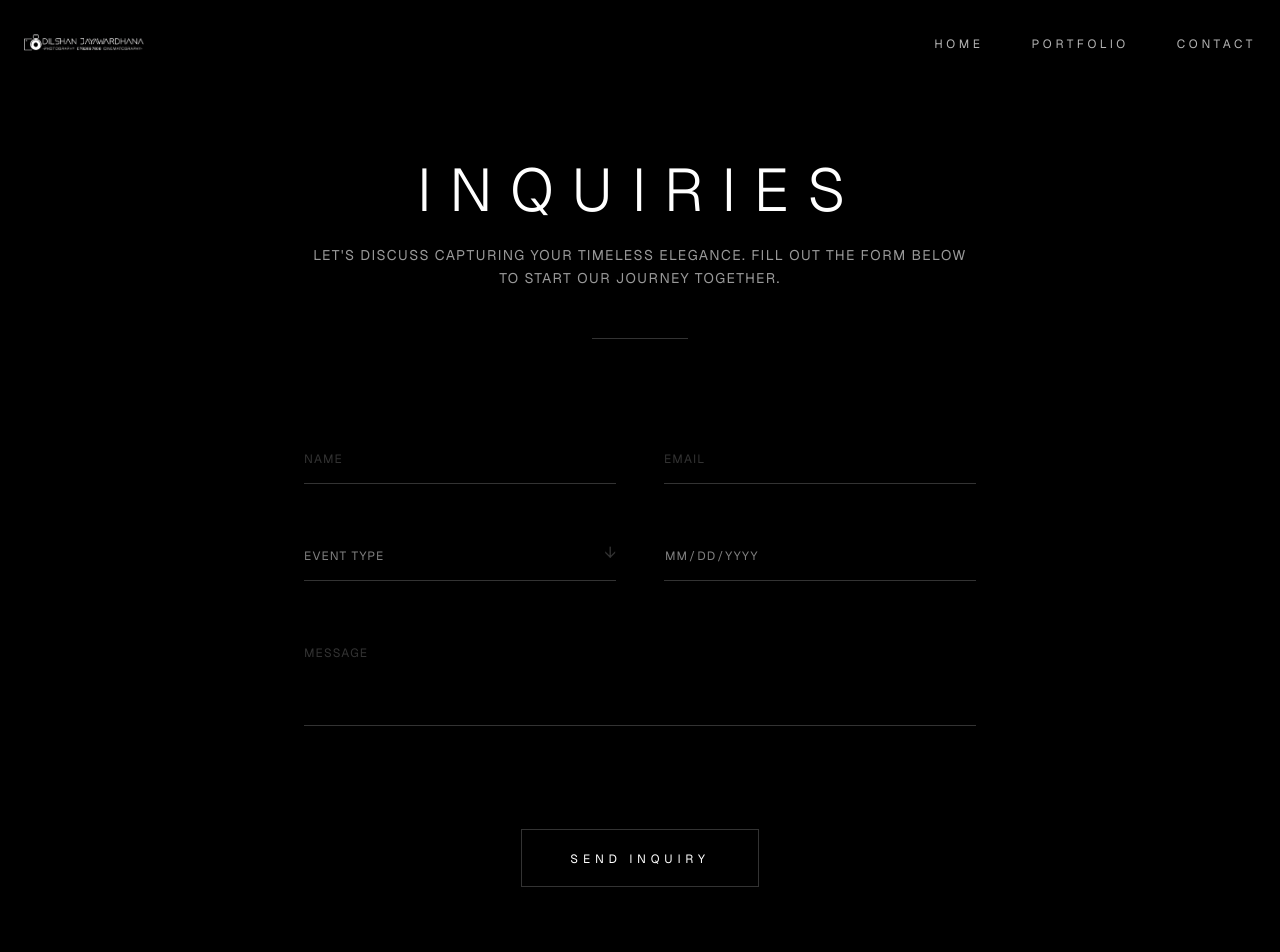
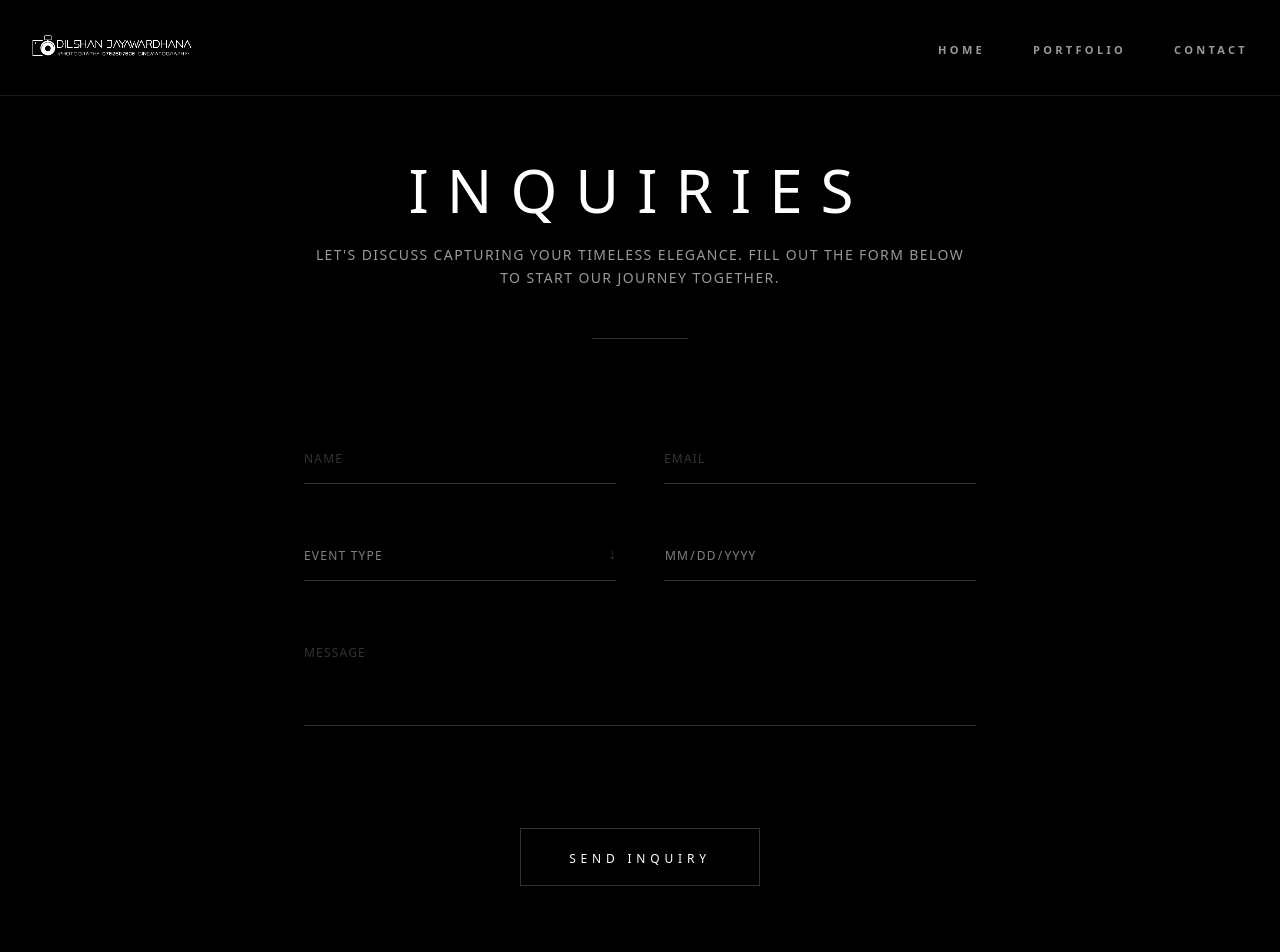
Before and after one commit to sadewbagya58-cyber/dilshan-jayawardhana, a Next.js app: page /contact in a window 1280 px wide. Shown: the top 952 px of the page. Built offline with nearby package versions, Linux system fonts and the light colour scheme.

Commit message:
style: overhaul UI to structured professional photography aesthetic

```diff
--- a/src/app/globals.css
+++ b/src/app/globals.css
@@ -3,19 +3,19 @@
 :root {
   --background: #000000;
   --foreground: #ffffff;
-  --muted: #1a1a1a;
-  --muted-foreground: #a3a3a3;
+  --accent: #222222;
+  --muted: #111111;
+  --muted-foreground: #888888;
   --border: #333333;
 }
 
 @theme inline {
   --color-background: var(--background);
   --color-foreground: var(--foreground);
+  --color-accent: var(--accent);
   --color-muted: var(--muted);
   --color-muted-foreground: var(--muted-foreground);
   --color-border: var(--border);
-  --font-sans: var(--font-geist-sans);
-  --font-mono: var(--font-geist-mono);
 }
 
 body {
@@ -26,13 +26,41 @@ body {
   -moz-osx-font-smoothing: grayscale;
 }
 
-/* Smooth scrolling */
 html {
   scroll-behavior: smooth;
 }
 
-/* Luxury Typography selection */
 ::selection {
   background: #ffffff;
   color: #000000;
 }
+
+/* Professional Overhaul Utilities */
+.heading-bold {
+  font-weight: 800;
+  text-transform: uppercase;
+  letter-spacing: 0.1em;
+  line-height: 1.2;
+}
+
+.boxy-container {
+  max-width: 1400px;
+  margin: 0 auto;
+  padding: 0 2rem;
+}
+
+.sharp-button {
+  background: #1a1a1a;
+  color: #ffffff;
+  text-transform: uppercase;
+  font-weight: 700;
+  letter-spacing: 0.2em;
+  padding: 1.25rem 2.5rem;
+  transition: all 0.3s ease;
+  border: 1px solid #333333;
+}
+
+.sharp-button:hover {
+  background: #ffffff;
+  color: #000000;
+}
--- a/src/components/Navbar.tsx
+++ b/src/components/Navbar.tsx
@@ -1,23 +1,13 @@
 'use client';
 
-import { useState, useEffect } from 'react';
+import { useState } from 'react';
 import Image from 'next/image';
 import Link from 'next/link';
 import { Menu, X } from 'lucide-react';
 import { motion, AnimatePresence } from 'framer-motion';
 
 export default function Navbar() {
-  const [isScrolled, setIsScrolled] = useState(false);
   const [isMobileMenuOpen, setIsMobileMenuOpen] = useState(false);
-
-  useEffect(() => {
-    const handleScroll = () => {
-      setIsScrolled(window.scrollY > 50);
-    };
-
-    window.addEventListener('scroll', handleScroll);
-    return () => window.removeEventListener('scroll', handleScroll);
-  }, []);
 
   const menuLinks = [
     { name: 'Home', href: '/' },
@@ -26,31 +16,28 @@ export default function Navbar() {
   ];
 
   return (
-    <nav
-      className={`fixed top-0 left-0 w-full z-[100] transition-all duration-300 ease-in-out ${
-        isScrolled
-          ? 'bg-black/70 backdrop-blur-md border-b border-white/10 py-4'
-          : 'bg-transparent py-6'
-      }`}
-    >
-      <div className="container mx-auto px-6 flex items-center justify-between">
-        <Link href="/" className="flex items-center gap-2 relative z-[60]">
-          <div className="relative w-32 h-10">
+    <nav className="fixed top-0 left-0 w-full z-[100] h-24 bg-black border-b border-white/10 flex items-center">
+      <div className="boxy-container w-full flex items-center justify-between">
+        <Link href="/" className="flex items-center relative z-[60]">
+          <div className="relative w-40 h-16">
             <Image
               src="/logo.png"
               alt="Photography Portfolio Logo"
               fill
-              className="object-contain object-left mix-blend-screen brightness-110 drop-shadow-[0_2px_10px_rgba(0,0,0,0.8)]"
+              className="object-contain object-left mix-blend-screen brightness-125 contrast-125"
               priority
             />
           </div>
         </Link>
 
         {/* Desktop Menu */}
-        <ul className="hidden md:flex items-center space-x-12 text-xs uppercase tracking-[0.3em] text-white/70">
+        <ul className="hidden md:flex items-center space-x-12">
           {menuLinks.map((link) => (
             <li key={link.name}>
-              <Link href={link.href} className="hover:text-white transition-colors duration-300">
+              <Link
+                href={link.href}
+                className="text-[11px] font-bold uppercase tracking-[0.3em] text-white/60 hover:text-white transition-colors duration-300"
+              >
                 {link.name}
               </Link>
             </li>
@@ -59,49 +46,34 @@ export default function Navbar() {
 
         {/* Mobile Menu Toggle */}
         <button
-          className="md:hidden relative z-[60] text-white/80 hover:text-white transition-colors"
+          className="md:hidden relative z-[60] text-white"
           onClick={() => setIsMobileMenuOpen(!isMobileMenuOpen)}
-          aria-label="Toggle Menu"
         >
-          {isMobileMenuOpen ? <X size={24} strokeWidth={1.5} /> : <Menu size={24} strokeWidth={1.5} />}
+          {isMobileMenuOpen ? <X size={28} /> : <Menu size={28} />}
         </button>
 
         {/* Mobile Menu Overlay */}
         <AnimatePresence>
           {isMobileMenuOpen && (
             <motion.div
-              initial={{ opacity: 0, x: '100%' }}
-              animate={{ opacity: 1, x: 0 }}
-              exit={{ opacity: 0, x: '100%' }}
-              transition={{ duration: 0.5, ease: [0.22, 1, 0.36, 1] }}
-              className="fixed inset-0 bg-black z-50 flex flex-col items-center justify-center space-y-12"
+              initial={{ opacity: 0, y: -20 }}
+              animate={{ opacity: 1, y: 0 }}
+              exit={{ opacity: 0, y: -20 }}
+              className="fixed inset-0 bg-black z-50 flex flex-col items-center justify-center"
             >
-              <ul className="flex flex-col items-center space-y-8 text-center">
-                {menuLinks.map((link, i) => (
-                  <motion.li
-                    key={link.name}
-                    initial={{ opacity: 0, y: 20 }}
-                    animate={{ opacity: 1, y: 0 }}
-                    transition={{ delay: 0.2 + i * 0.1 }}
-                  >
+              <ul className="flex flex-col items-center space-y-10">
+                {menuLinks.map((link) => (
+                  <li key={link.name}>
                     <Link
                       href={link.href}
                       onClick={() => setIsMobileMenuOpen(false)}
-                      className="text-2xl font-light uppercase tracking-[0.4em] text-white/50 hover:text-white transition-colors duration-500"
+                      className="text-3xl font-bold uppercase tracking-[0.4em] text-white/50 hover:text-white"
                     >
                       {link.name}
                     </Link>
-                  </motion.li>
+                  </li>
                 ))}
               </ul>
-              <motion.div
-                initial={{ opacity: 0 }}
-                animate={{ opacity: 1 }}
-                transition={{ delay: 0.6 }}
-                className="absolute bottom-12 text-[10px] uppercase tracking-[0.4em] text-white/20"
-              >
-                Dilshan Jayawardhana
-              </motion.div>
             </motion.div>
           )}
         </AnimatePresence>
```
Also changed, not shown: src/components/Hero.tsx (+54 -62 lines).
